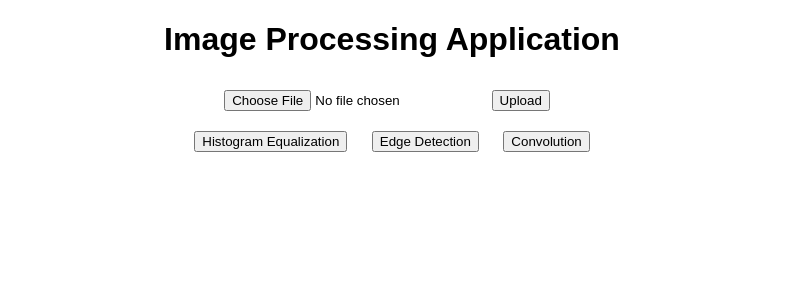
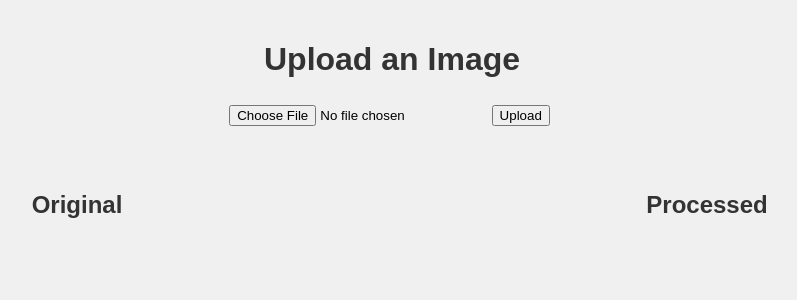
Before and after one commit to Yersolid07/pcd, a Flask app: page / in a window 1280 px wide. Shown: the top 300 px of the page, without its empty margins (248-1045 px from the left). Run offline with Flask 3, Linux system fonts and the light colour scheme.

Commit message:
Perubahan jadi

```diff
--- a/app.py
+++ b/app.py
@@ -1,4 +1,5 @@
-# from flask import Flask, request, jsonify, render_template
+
+# from flask import Flask, request, jsonify, render_template, send_from_directory
 # import cv2
 # import numpy as np
 # from werkzeug.utils import secure_filename
@@ -6,9 +7,10 @@
 
 # app = Flask(__name__)
 # app.config['UPLOAD_FOLDER'] = 'uploads/'
+# app.config['OUTPUT_FOLDER'] = 'static/output/'
 
-# if not os.path.exists('uploads'):
-#     os.makedirs('uploads')
+# os.makedirs(app.config['UPLOAD_FOLDER'], exist_ok=True)
+# os.makedirs(app.config['OUTPUT_FOLDER'], exist_ok=True)
 
 # @app.route('/')
 # def index():
@@ -17,46 +19,80 @@
 # @app.route('/upload', methods=['POST'])
 # def upload_image():
 #     if 'image' not in request.files:
-#         return jsonify({'error': 'No file part'})
+#         return jsonify({'error': 'No file part'}), 400
 #     file = request.files['image']
 #     if file.filename == '':
-#         return jsonify({'error': 'No selected file'})
+#         return jsonify({'error': 'No selected file'}), 400
 #     if file:
 #         filename = secure_filename(file.filename)
 #         filepath = os.path.join(app.config['UPLOAD_FOLDER'], filename)
 #         file.save(filepath)
-#         return jsonify({'filepath': filepath})
+#         print(f"File saved to {filepath}")  # Debugging statement
+#         return jsonify({'filepath': filepath}), 200
 
 # @app.route('/histogram', methods=['POST'])
 # def histogram():
-#     filepath = request.json['filepath']
+#     filepath = request.json.get('filepath')
+#     print(f"Histogram request for {filepath}")  # Debugging statement
+#     if not filepath or not os.path.exists(filepath):
+#         print(f"File not found: {filepath}")  # Debugging statement
+#         return jsonify({'error': 'File not found'}), 404
+
 #     image = cv2.imread(filepath, 0)
+#     if image is None:
+#         print(f"Error reading image file: {filepath}")  # Debugging statement
+#         return jsonify({'error': 'Error reading image file'}), 500
+
 #     equ = cv2.equalizeHist(image)
-#     equ_filepath = os.path.join(app.config['UPLOAD_FOLDER'], 'equalized_' + os.path.basename(filepath))
+#     equ_filepath = os.path.join(app.config['OUTPUT_FOLDER'], 'equalized_' + os.path.basename(filepath))
 #     cv2.imwrite(equ_filepath, equ)
-#     return jsonify({'filepath': equ_filepath})
+#     print(f"Equalized image saved to {equ_filepath}")  # Debugging statement
+#     return send_from_directory(app.config['OUTPUT_FOLDER'], os.path.basename(equ_filepath))
 
 # @app.route('/edge_detection', methods=['POST'])
 # def edge_detection():
-#     filepath = request.json['filepath']
+#     filepath = request.json.get('filepath')
+#     print(f"Edge detection request for {filepath}")  # Debugging statement
+#     if not filepath or not os.path.exists(filepath):
+#         print(f"File not found: {filepath}")  # Debugging statement
+#         return jsonify({'error': 'File not found'}), 404
+
 #     image = cv2.imread(filepath, 0)
+#     if image is None:
+#         print(f"Error reading image file: {filepath}")  # Debugging statement
+#         return jsonify({'error': 'Error reading image file'}), 500
+
 #     edges = cv2.Canny(image, 100, 200)
-#     edges_filepath = os.path.join(app.config['UPLOAD_FOLDER'], 'edges_' + os.path.basename(filepath))
+#     edges_filepath = os.path.join(app.config['OUTPUT_FOLDER'], 'edges_' + os.path.basename(filepath))
 #     cv2.imwrite(edges_filepath, edges)
-#     return jsonify({'filepath': edges_filepath})
+#     print(f"Edges image saved to {edges_filepath}")  # Debugging statement
+#     return send_from_directory(app.config['OUTPUT_FOLDER'], os.path.basename(edges_filepath))
 
 # @app.route('/convolution', methods=['POST'])
 # def convolution():
-#     filepath = request.json['filepath']
+#     filepath = request.json.get('filepath')
+#     print(f"Convolution request for {filepath}")  # Debugging statement
+#     if not filepath or not os.path.exists(filepath):
+#         print(f"File not found: {filepath}")  # Debugging statement
+#         return jsonify({'error': 'File not found'}), 404
+
+#     image = cv2.imread(filepath, 0)
+#     if image is None:
+#         print(f"Error reading image file: {filepath}")  # Debugging statement
+#         return jsonify({'error': 'Error reading image file'}), 500
+
 #     kernel = np.array([[1, 1, 1], [1, -8, 1], [1, 1, 1]])
-#     image = cv2.imread(filepath, 0)
 #     conv_image = cv2.filter2D(image, -1, kernel)
-#     conv_filepath = os.path.join(app.config['UPLOAD_FOLDER'], 'conv_' + os.path.basename(filepath))
+#     conv_filepath = os.path.join(app.config['OUTPUT_FOLDER'], 'conv_' + os.path.basename(filepath))
 #     cv2.imwrite(conv_filepath, conv_image)
-#     return jsonify({'filepath': conv_filepath})
+#     print(f"Convolution image saved to {conv_filepath}")  # Debugging statement
+#     return send_from_directory(app.config['OUTPUT_FOLDER'], os.path.basename(conv_filepath))
 
 # if __name__ == '__main__':
 #     app.run(debug=True)
+
+
+
 from flask import Flask, request, jsonify, render_template, send_from_directory
 import cv2
 import numpy as np
@@ -87,7 +123,11 @@ def upload_image():
         filename = secure_filename(file.filename)
         filepath = os.path.join(app.config['UPLOAD_FOLDER'], filename)
         file.save(filepath)
-        return jsonify({'filepath': filepath})
+        return jsonify({'filepath': filepath})  # Return relative path
+
+@app.route('/uploads/<filename>')
+def uploaded_file(filename):
+    return send_from_directory(app.config['UPLOAD_FOLDER'], filename)
 
 @app.route('/histogram', methods=['POST'])
 def histogram():
--- a/static/script.js
+++ b/static/script.js
@@ -1,51 +1,159 @@
-document.getElementById('upload-form').onsubmit = async function (event) {
+// document.getElementById('uploadForm').addEventListener('submit', function (event) {
+//   event.preventDefault();
+//   var formData = new FormData();
+//   formData.append('image', document.getElementById('image').files[0]);
+
+//   fetch('/upload', {
+//     method: 'POST',
+//     body: formData,
+//   })
+//     .then((response) => response.json())
+//     .then((data) => {
+//       if (data.filepath) {
+//         const beforeImage = document.getElementById('before-image');
+//         beforeImage.src = data.filepath;
+//         beforeImage.style.display = 'block';
+
+//         const buttonsDiv = document.getElementById('buttons');
+//         buttonsDiv.innerHTML = `
+//               <button onclick="processImage('histogram', '${data.filepath}')">Equalize Histogram</button>
+//               <button onclick="processImage('edge_detection', '${data.filepath}')">Edge Detection</button>
+//               <button onclick="processImage('convolution', '${data.filepath}')">Apply Convolution</button>
+//           `;
+//       } else {
+//         document.getElementById('result').innerText = data.error;
+//       }
+//     })
+//     .catch((error) => {
+//       console.error('Error:', error);
+//       document.getElementById('result').innerText = 'An error occurred.';
+//     });
+// });
+
+// function processImage(endpoint, filepath) {
+//   fetch(`/${endpoint}`, {
+//     method: 'POST',
+//     headers: {
+//       'Content-Type': 'application/json',
+//     },
+//     body: JSON.stringify({ filepath: filepath }),
+//   })
+//     .then((response) => response.blob())
+//     .then((blob) => {
+//       var url = URL.createObjectURL(blob);
+//       var img = document.getElementById('after-image');
+//       img.src = url;
+//       img.style.display = 'block';
+//     })
+//     .catch((error) => {
+//       console.error('Error:', error);
+//       document.getElementById('result').innerText = 'An error occurred.';
+//     });
+// }
+
+// document.getElementById('uploadForm').addEventListener('submit', function (event) {
+//   event.preventDefault();
+//   var formData = new FormData();
+//   formData.append('image', document.getElementById('image').files[0]);
+
+//   fetch('/upload', {
+//     method: 'POST',
+//     body: formData,
+//   })
+//     .then((response) => response.json())
+//     .then((data) => {
+//       if (data.filepath) {
+//         const beforeImage = document.getElementById('before-image');
+//         beforeImage.src = data.filepath;
+//         beforeImage.style.display = 'block';
+
+//         const buttonsDiv = document.getElementById('buttons');
+//         buttonsDiv.innerHTML = `
+//               <button onclick="processImage('histogram', '${data.filepath}')">Equalize Histogram</button>
+//               <button onclick="processImage('edge_detection', '${data.filepath}')">Edge Detection</button>
+//               <button onclick="processImage('convolution', '${data.filepath}')">Apply Convolution</button>
+//           `;
+//       } else {
+//         document.getElementById('result').innerText = data.error;
+//       }
+//     })
+//     .catch((error) => {
+//       console.error('Error:', error);
+//       document.getElementById('result').innerText = 'An error occurred.';
+//     });
+// });
+
+// function processImage(endpoint, filepath) {
+//   fetch(`/${endpoint}`, {
+//     method: 'POST',
+//     headers: {
+//       'Content-Type': 'application/json',
+//     },
+//     body: JSON.stringify({ filepath: filepath }),
+//   })
+//     .then((response) => response.blob())
+//     .then((blob) => {
+//       var url = URL.createObjectURL(blob);
+//       var img = document.getElementById('after-image');
+//       img.src = url;
+//       img.style.display = 'block';
+//     })
+//     .catch((error) => {
+//       console.error('Error:', error);
+//       document.getElementById('result').innerText = 'An error occurred.';
+//     });
+// }
+
+document.getElementById('uploadForm').addEventListener('submit', function (event) {
   event.preventDefault();
-  const formData = new FormData();
-  const imageFile = document.getElementById('image-input').files[0];
-  formData.append('image', imageFile);
+  var formData = new FormData();
+  formData.append('image', document.getElementById('image').files[0]);
 
-  const response = await fetch('/upload', {
+  fetch('/upload', {
     method: 'POST',
     body: formData,
-  });
-  const result = await response.json();
-  if (result.filepath) {
-    document.getElementById('image-container').innerHTML = `<img src="${result.filepath}" alt="Uploaded Image">`;
-  }
-};
+  })
+    .then((response) => response.json())
+    .then((data) => {
+      if (data.filepath) {
+        const beforeImage = document.getElementById('before-image');
+        console.log('Original image path:', data.filepath); // Debugging log
+        beforeImage.src = data.filepath;
+        beforeImage.style.display = 'block';
 
-document.getElementById('histogram-btn').onclick = async function () {
-  const imageSrc = document.querySelector('#image-container img').src;
-  const response = await fetch('/histogram', {
+        const buttonsDiv = document.getElementById('buttons');
+        buttonsDiv.innerHTML = `
+              <button onclick="processImage('histogram', '${data.filepath}')">Equalize Histogram</button>
+              <button onclick="processImage('edge_detection', '${data.filepath}')">Edge Detection</button>
+              <button onclick="processImage('convolution', '${data.filepath}')">Apply Convolution</button>
+          `;
+      } else {
+        document.getElementById('result').innerText = data.error;
+      }
+    })
+    .catch((error) => {
+      console.error('Error:', error);
+      document.getElementById('result').innerText = 'An error occurred.';
+    });
+});
+
+function processImage(endpoint, filepath) {
+  fetch(`/${endpoint}`, {
     method: 'POST',
-    headers: { 'Content-Type': 'application/json' },
-    body: JSON.stringify({ filepath: imageSrc }),
-  });
-  const blob = await response.blob();
-  const url = window.URL.createObjectURL(blob);
-  document.getElementById('image-container').innerHTML = `<img src="${url}" alt="Histogram Equalized Image">`;
-};
-
-document.getElementById('edge-btn').onclick = async function () {
-  const imageSrc = document.querySelector('#image-container img').src;
-  const response = await fetch('/edge_detection', {
-    method: 'POST',
-    headers: { 'Content-Type': 'application/json' },
-    body: JSON.stringify({ filepath: imageSrc }),
-  });
-  const blob = await response.blob();
-  const url = window.URL.createObjectURL(blob);
-  document.getElementById('image-container').innerHTML = `<img src="${url}" alt="Edge Detected Image">`;
-};
-
-document.getElementById('convolution-btn').onclick = async function () {
-  const imageSrc = document.querySelector('#image-container img').src;
-  const response = await fetch('/convolution', {
-    method: 'POST',
-    headers: { 'Content-Type': 'application/json' },
-    body: JSON.stringify({ filepath: imageSrc }),
-  });
-  const blob = await response.blob();
-  const url = window.URL.createObjectURL(blob);
-  document.getElementById('image-container').innerHTML = `<img src="${url}" alt="Convoluted Image">`;
-};
+    headers: {
+      'Content-Type': 'application/json',
+    },
+    body: JSON.stringify({ filepath: filepath }),
+  })
+    .then((response) => response.blob())
+    .then((blob) => {
+      var url = URL.createObjectURL(blob);
+      var img = document.getElementById('after-image');
+      img.src = url;
+      img.style.display = 'block';
+    })
+    .catch((error) => {
+      console.error('Error:', error);
+      document.getElementById('result').innerText = 'An error occurred.';
+    });
+}
--- a/static/style.css
+++ b/static/style.css
@@ -1,13 +1,115 @@
+/* General styles
 body {
   font-family: Arial, sans-serif;
-  text-align: center;
+  margin: 0;
+  padding: 20px;
+  display: flex;
+  flex-direction: column;
+  align-items: center;
+  background-color: #f0f0f0;
 }
 
-#image-container img {
+h1,
+h2 {
+  color: #333;
+}
+
+form {
+  margin-bottom: 20px;
+}
+
+#result {
+  margin-top: 20px;
+  display: flex;
+  flex-direction: column;
+  align-items: center;
+  width: 100%;
+}
+
+.image-container {
+  display: flex;
+  flex-direction: row;
+  flex-wrap: wrap;
+  justify-content: center;
+  gap: 20px;
+  width: 100%;
+}
+
+.image-wrapper {
+  text-align: center;
+  flex: 1 1 45%;
+}
+
+.image-wrapper img {
   max-width: 100%;
   height: auto;
+  border: 1px solid #ccc;
+  padding: 10px;
+  background-color: #fff;
+}
+
+#buttons {
+  margin-top: 20px;
 }
 
 button {
-  margin: 10px;
+  margin: 5px;
+} */
+
+/* General styles */
+body {
+  font-family: Arial, sans-serif;
+  margin: 0;
+  padding: 20px;
+  display: flex;
+  flex-direction: column;
+  align-items: center;
+  background-color: #f0f0f0;
 }
+
+h1,
+h2 {
+  color: #333;
+}
+
+form {
+  margin-bottom: 20px;
+}
+
+#result {
+  margin-top: 20px;
+  display: flex;
+  flex-direction: column;
+  align-items: center;
+  width: 100%;
+}
+
+.image-container {
+  display: flex;
+  flex-direction: row;
+  flex-wrap: wrap;
+  justify-content: center;
+  gap: 20px;
+  width: 100%;
+}
+
+.image-wrapper {
+  text-align: center;
+  flex: 1 1 45%;
+}
+
+.image-wrapper img {
+  max-width: 100%;
+  height: auto;
+  border: 1px solid #ccc;
+  padding: 10px;
+  background-color: #fff;
+}
+
+#buttons {
+  margin-top: 20px;
+}
+
+button {
+  margin: 5px;
+}
--- a/templates/index.html
+++ b/templates/index.html
@@ -1,20 +1,93 @@
-<!DOCTYPE html>
-<html>
+<!-- <!DOCTYPE html>
+<html lang="en">
   <head>
-    <title>Image Processing App</title>
-    <link rel="stylesheet" type="text/css" href="static/style.css" />
+    <meta charset="UTF-8" />
+    <meta name="viewport" content="width=device-width, initial-scale=1.0" />
+    <title>Image Processing</title>
+    <link rel="stylesheet" href="/static/style.css" />
   </head>
   <body>
-    <h1>Image Processing Application</h1>
-    <form id="upload-form" enctype="multipart/form-data">
-      <input type="file" name="image" id="image-input" />
+    <h1>Upload an Image</h1>
+    <form id="uploadForm" enctype="multipart/form-data">
+      <input type="file" name="image" id="image" required />
       <button type="submit">Upload</button>
     </form>
-    <div id="image-container"></div>
-    <button id="histogram-btn">Histogram Equalization</button>
-    <button id="edge-btn">Edge Detection</button>
-    <button id="convolution-btn">Convolution</button>
+    <div id="result">
+      <div class="image-container">
+        <div class="image-wrapper">
+          <h2>Original</h2>
+          <img id="before-image" alt="Before Image" />
+        </div>
+        <div class="image-wrapper">
+          <h2>Processed</h2>
+          <img id="after-image" alt="After Image" />
+        </div>
+      </div>
+      <div id="buttons"></div>
+    </div>
+    <script src="/static/script.js"></script>
+  </body>
+</html> -->
 
-    <script src="static/script.js"></script>
+<!--
+<!DOCTYPE html>
+<html lang="en">
+<head>
+    <meta charset="UTF-8">
+    <meta name="viewport" content="width=device-width, initial-scale=1.0">
+    <title>Image Processing</title>
+    <link rel="stylesheet" href="/static/style.css">
+</head>
+<body>
+    <h1>Upload an Image</h1>
+    <form id="uploadForm" enctype="multipart/form-data">
+        <input type="file" name="image" id="image" required>
+        <button type="submit">Upload</button>
+    </form>
+    <div id="result">
+        <div class="image-container">
+            <div class="image-wrapper">
+                <h2>Original</h2>
+                <img id="before-image" alt="Before Image" style="display: none;">
+            </div>
+            <div class="image-wrapper">
+                <h2>Processed</h2>
+                <img id="after-image" alt="After Image" style="display: none;">
+            </div>
+        </div>
+        <div id="buttons"></div>
+    </div>
+    <script src="/static/script.js"></script>
+</body>
+</html> -->
+
+<!DOCTYPE html>
+<html lang="en">
+  <head>
+    <meta charset="UTF-8" />
+    <meta name="viewport" content="width=device-width, initial-scale=1.0" />
+    <title>Image Processing</title>
+    <link rel="stylesheet" href="/static/style.css" />
+  </head>
+  <body>
+    <h1>Upload an Image</h1>
+    <form id="uploadForm" enctype="multipart/form-data">
+      <input type="file" name="image" id="image" required />
+      <button type="submit">Upload</button>
+    </form>
+    <div id="result">
+      <div class="image-container">
+        <div class="image-wrapper">
+          <h2>Original</h2>
+          <img id="before-image" alt="Before Image" style="display: none" />
+        </div>
+        <div class="image-wrapper">
+          <h2>Processed</h2>
+          <img id="after-image" alt="After Image" style="display: none" />
+        </div>
+      </div>
+      <div id="buttons"></div>
+    </div>
+    <script src="/static/script.js"></script>
   </body>
 </html>
```
Also changed, not shown: static/output/conv_WhatsApp_Image_2024-06-25_at_22.14.15.jpeg (added), static/output/conv_tespcd.jpg (added), static/output/conv_tess.jpg (added), static/output/edges_WhatsApp_Image_2024-06-25_at_22.14.14.jpeg (added), static/output/edges_WhatsApp_Image_2024-06-25_at_22.14.15.jpeg (added), static/output/edges_tespcd.jpg (added), static/output/edges_tess.jpg (added), static/output/equalized_WhatsApp_Image_2024-06-25_at_22.14.14.jpeg (added), static/output/equalized_WhatsApp_Image_2024-06-25_at_22.14.15.jpeg (added), uploads/WhatsApp_Image_2024-06-25_at_22.14.15.jpeg (added), 5 other files.
